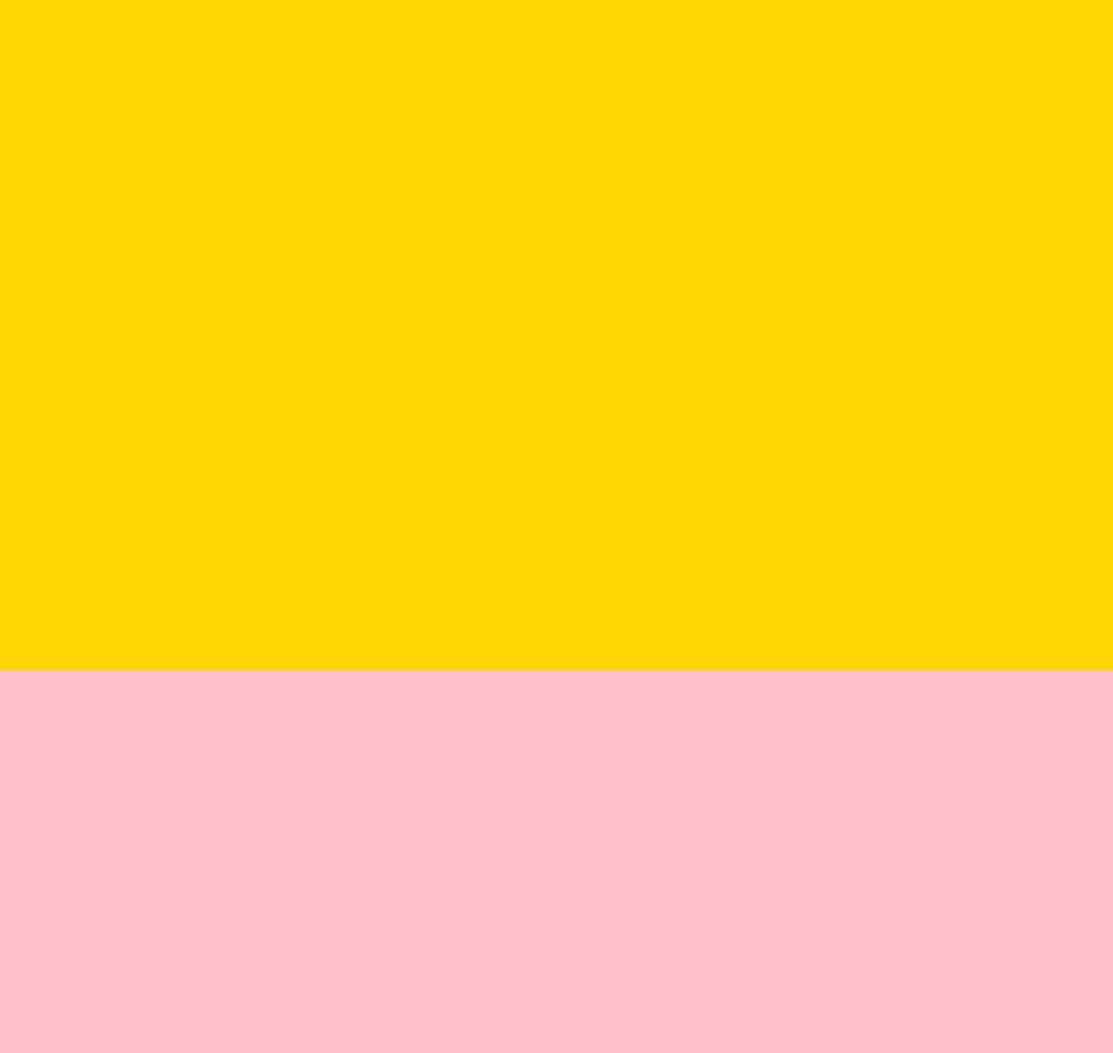
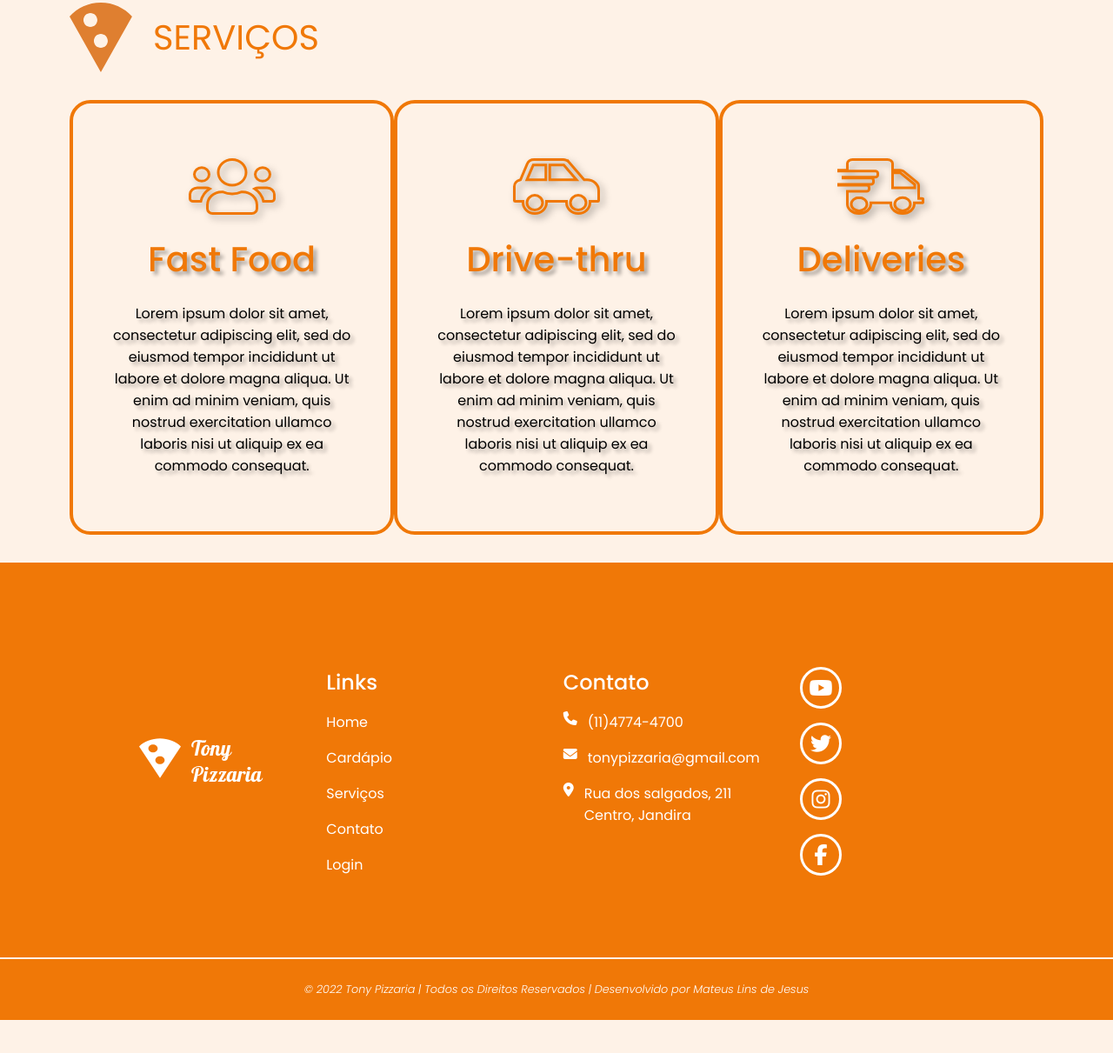
Before and after one commit to Mateus-Lins/tony-pizzaria, a plain HTML site: page index.html in a window 1280 px wide. Shown: the part 1629-2840 px from the top of the page at 87% size. After the commit the page ends 2802 px from the top, so only its background shows below. Drawn offline with Linux system fonts and the light colour scheme.

Commit message:
finalizando

```diff
--- a/index.html
+++ b/index.html
@@ -7,6 +7,7 @@
     <link rel="preconnect" href="https://fonts.gstatic.com" crossorigin>
     <link href="https://fonts.googleapis.com/css2?family=Poppins:ital,wght@0,100;0,200;0,300;0,400;0,500;0,600;0,700;0,800;0,900;1,100;1,200;1,300;1,400;1,500;1,600;1,700;1,800;1,900&display=swap" rel="stylesheet">
     <link rel="stylesheet" href="style.css">
+    <script src="https://kit.fontawesome.com/3b91436e2a.js" crossorigin="anonymous"></script>
     <title>Tony Pizzaria</title>
 </head>
 <body>
@@ -288,9 +289,118 @@
 
         </section>
 
-        <section class="servicos"></section>
+        <section class="servicos">
+            <div class="section-title">
+                <img src="./img/tony-icon.svg" alt="">
+                <h3>SERVIÇOS</h3>
+            </div>
+            <div class="servicos-container">
+
+                <div class="servicos-item">
+                    <img src="./img/icon-fast-food.svg" alt="">
+                    <h4>Fast Food</h4>
+                    <p>Lorem ipsum dolor sit amet, consectetur adipiscing elit, sed do eiusmod tempor incididunt ut labore et dolore magna aliqua. Ut enim ad minim veniam, quis nostrud exercitation ullamco laboris nisi ut aliquip ex ea commodo consequat.</p>
+                </div>
+
+                <div class="servicos-item">
+                    <img src="./img/icon-drive-thru.svg" alt="">
+                    <h4>Drive-thru</h4>
+                    <p>Lorem ipsum dolor sit amet, consectetur adipiscing elit, sed do eiusmod tempor incididunt ut labore et dolore magna aliqua. Ut enim ad minim veniam, quis nostrud exercitation ullamco laboris nisi ut aliquip ex ea commodo consequat.</p>
+                </div>
+
+                <div class="servicos-item">
+                    <img src="./img/icon-deliveri.svg" alt="">
+                    <h4>Deliveries</h4>
+                    <p>Lorem ipsum dolor sit amet, consectetur adipiscing elit, sed do eiusmod tempor incididunt ut labore et dolore magna aliqua. Ut enim ad minim veniam, quis nostrud exercitation ullamco laboris nisi ut aliquip ex ea commodo consequat.</p>
+                </div>
+
+
+            </div>
+        </section>
     </main>
 
-    <footer></footer>
+    <footer>
+        <nav>
+            <div class="nav-item logo">
+                <img src="./img/logo-branco.svg" alt="">
+            </div>
+
+            <div class="nav-item">
+                <h4>Links</h4>
+                <menu>
+                    <li>
+                        <a href="#">Home</a>
+                    </li>
+
+                    <li>
+                        <a href="#">Cardápio</a>
+                    </li>
+
+                    <li>
+                        <a href="#">Serviços</a>
+                    </li>
+
+                    <li>
+                        <a href="#">Contato</a>
+                    </li>
+
+                    <li>
+                        <a href="#">Login</a>
+                    </li>
+                </menu>
+            </div>
+
+            <div class="nav-item">
+                <h4>Contato</h4>
+                <menu>
+                    <li>
+                        <i class="fa-solid fa-phone"></i>
+                        <p>(11)4774-4700</p>
+                    </li>
+
+                    <li>
+                        <i class="fa-solid fa-envelope"></i>
+                        <p>tonypizzaria@gmail.com</p>
+                    </li>
+
+                    <li>
+                        <i class="fa-solid fa-location-dot"></i>
+                        <p>Rua dos salgados, 211 Centro, Jandira</p>
+                    </li>
+                </menu>
+            </div>
+
+            <div class="nav-item social">
+                <menu>
+                    <li>
+                        <a href="#">
+                            <i class="fa-brands fa-youtube"></i>
+                        </a>
+                    </li>
+
+                    <li>
+                        <a href="#">
+                            <i class="fa-brands fa-twitter"></i>
+                        </a>
+                    </li>
+
+                    <li>
+                        <a href="#">
+                            <i class="fa-brands fa-instagram"></i>
+                        </a>
+                    </li>
+
+                    <li>
+                        <a href="#">
+                            <i class="fa-brands fa-facebook-f"></i>
+                        </a>
+                    </li>
+                </menu>
+            </div>
+        </nav>
+        <p class="copy-right">
+            © 2022 Tony Pizzaria | Todos os Direitos Reservados | Desenvolvido por Mateus Lins de Jesus
+        </p>
+    </footer>
 </body>
 </html>
--- a/style.css
+++ b/style.css
@@ -252,10 +252,119 @@ section{
 
 
 .servicos {
-    background-color: gold;
+    background-color: var(--secundary-color);
+    height: auto;
+    padding-block: 32px;
+    display: flex;
+    flex-direction: column;
+    gap: 32px;
+}
+
+.servicos-container{
+    display: flex;
+    justify-content: space-between;
+}
+
+.servicos-item{
+    width: 400px;
+    height: 500px;
+    border: 4px solid var(--primary-color);
+    border-radius: 24px;
+    padding: 42px;
+    display: flex;
+    flex-direction: column;
+    justify-content: space-evenly;
+    align-items: center;
+}
+
+.servicos-item img{
+    filter: drop-shadow(4px 4px 4px #0005);
+}
+
+.servicos-item h4{
+    font-size: 2.5rem;
+    font-weight: 500;
+    color: var(--primary-color);
+    text-shadow: 4px 4px 4px #0005;
+}
+
+.servicos-item p{
+    text-align: center;
+    text-shadow: 4px 4px 4px #0005;
 }
 
 footer{
-    height: 1526px;
-    background-color: pink;
+    height: 526px;
+    background-color: var(--primary-color);
+    color: white;
+    display: flex;
+    flex-direction: column;
+    justify-content: space-between;
+    align-items: center;
 }
+
+footer nav{
+    display: flex;
+    justify-content: space-between;
+    align-items: center;
+    width: 75%;
+    flex-grow: 1;
+}
+
+.nav-item{
+    display: flex;
+    flex-direction: column;
+    height: 100%;
+    padding-top: 120px;
+    gap: 16px;
+}
+
+.nav-item.logo {
+    justify-content: center;
+    padding-top: 0;
+
+}
+
+.nav-item h4{
+    font-size: 1.5rem;
+    font-weight: 500;
+}
+
+.nav-item menu{
+    display: flex;
+    flex-direction: column;
+    gap: 16px;
+}
+
+.nav-item li{
+    display: flex;
+    gap: 12px;
+    width: 200px;
+}
+
+.social a{
+    width: 48px;
+    height: 48px;
+    border-radius: 50%;
+    border: 3px solid white;
+    display: grid;
+    place-content: center;
+    font-size: 1.5rem;
+    transition: 0.6s;
+}
+
+.social a:hover{
+    background-color: white;
+    color: var(--primary-color);
+}
+
+.copy-right{
+    height: 72px;
+    width: 100%;
+    display: grid;
+    place-content: center;
+    font-size: 0.8rem;
+    font-weight: 300;
+    font-style: italic;
+    border-top: 2px solid var(--secundary-color);
+}
```
Also changed, not shown: img/icon-deliveri.svg (added), img/icon-drive-thru.svg (added), img/icon-fast-food.svg (added), img/logo-branco.svg (added), 2 other files.
